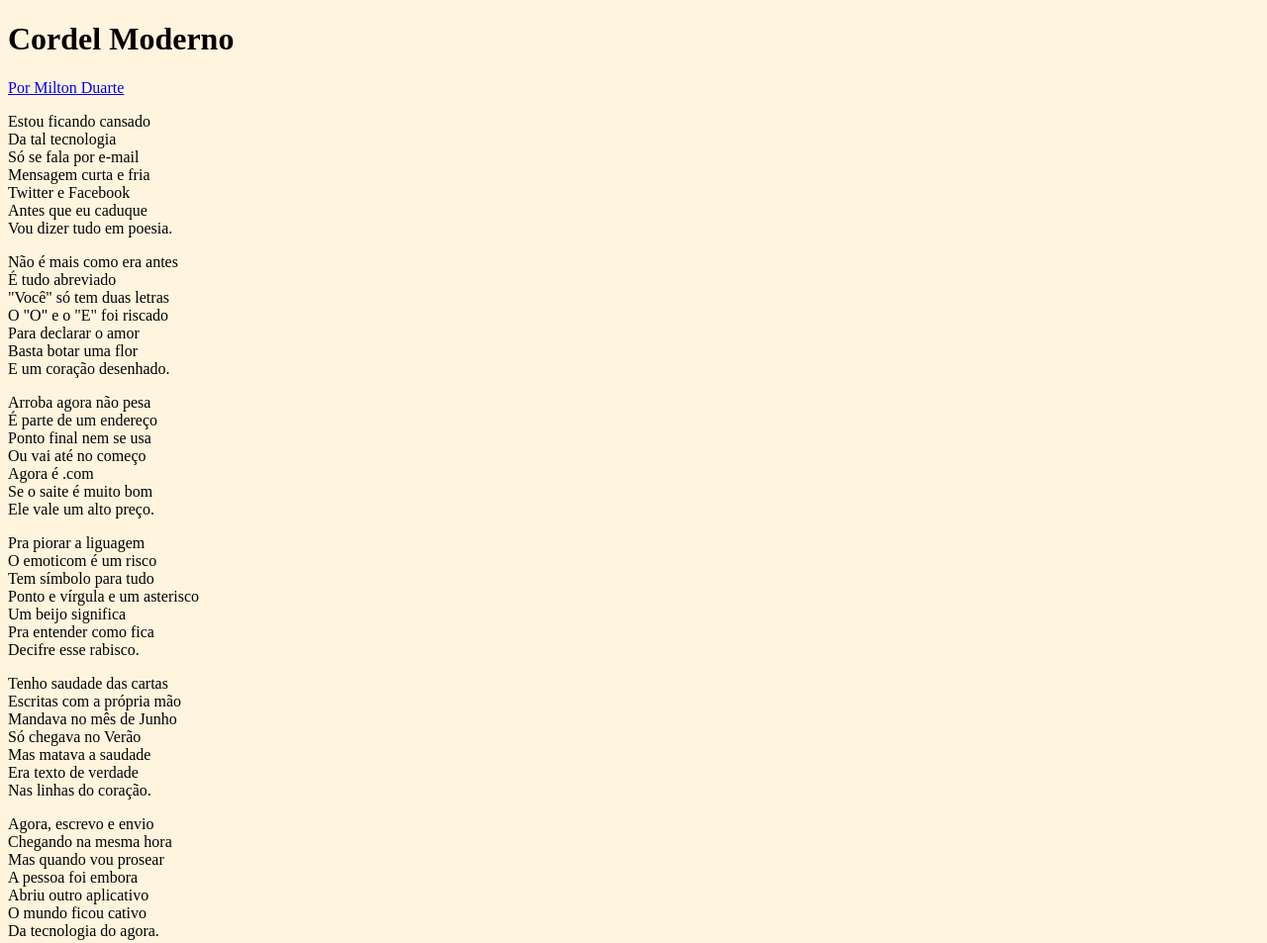
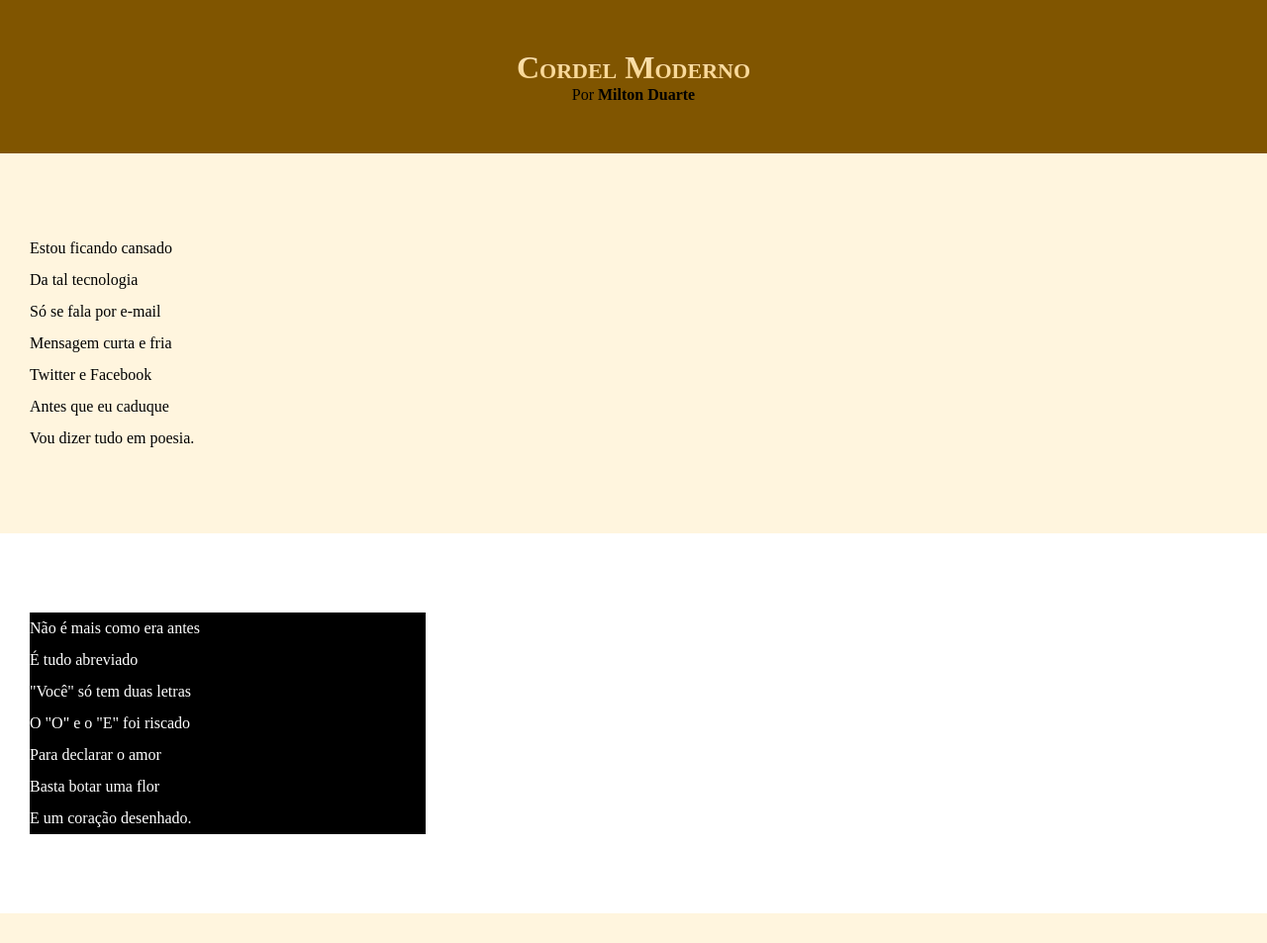
Before and after one commit to giovanadeiro/html-css, a plain HTML site: page Desafios/mod2/d012/index.html in a window 1280 px wide. Shown: the top 953 px of the page at 99% size. Drawn offline with Linux system fonts and the light colour scheme.

Commit message:
atualizando

```diff
--- a/Desafios/mod2/d012/estilo/style .css
+++ /dev/null
@@ -1,5 +0,0 @@
-@charset "UTF-8";
-
-body {
-    background-color: #fff5de;
-}
--- /dev/null
+++ b/Desafios/mod2/d012/estilo/style.css
@@ -0,0 +1,71 @@
+@charset "UTF-8";
+
+* {
+    margin: 0px;
+    padding: 0px;
+}
+
+html, body {
+    min-height: 100%;
+    background-color: #fff5de;
+}
+
+header {
+    background-color: #805500;
+    text-align: center;
+}
+
+header > h1 {
+    padding-top: 50px;
+    font-variant: small-caps;
+}
+
+h1.degrade {
+    background: linear-gradient(to top, #f8d287, #ffffff);
+    -webkit-background-clip: text;
+    background-clip: text;
+    -webkit-text-fill-color: transparent;
+}
+
+header > p {
+    padding-bottom: 50px;
+}
+
+a {
+    color: #000000;
+    text-decoration: none;
+    font-weight: bolder;
+}
+
+a:hover {
+    text-decoration: underline;
+}
+
+section {
+    padding-top: 10vh;
+    padding-bottom: 10vh;
+    line-height: 2em;
+    padding-left: 30px;
+}
+
+section.normal {
+    background-color: #fff5de;
+    color: #000000;
+}
+
+section.imagem {
+    background-color: white;
+    color: #000000;
+}
+
+section.imagem > p {
+    width: 400px;
+  background-color: rgb(0, 0, 0);
+  color: white;
+}
+
+footer {
+    background-color: #805500;
+    text-align: center;
+    padding: 5px;
+}
--- a/Desafios/mod2/d012/index.html
+++ b/Desafios/mod2/d012/index.html
@@ -5,15 +5,15 @@
     <meta name="viewport" content="width=device-width, initial-scale=1.0">
     <title>Cordel Moderno</title>
     <link rel="shortcut icon" href="folha.ico" type="image/x-icon">
-    <link rel="stylesheet" href="estilo/style .css">
+    <link rel="stylesheet" href="estilo/style.css">
 </head>
 <body>
     <header>
-        <h1>Cordel Moderno</h1>
-        <p><a href="https://www.recantodasletras.com.br/poesias/3186743" target="_blank">Por Milton Duarte</a></p>
+        <h1 class="degrade">Cordel Moderno</h1>
+        <p>Por<a href="https://www.recantodasletras.com.br/poesias/3186743" target="_blank"> Milton Duarte</a></p>
     </header>
 
-    <section>
+    <section class="normal">
         <p>
             Estou ficando cansado <br>
             Da tal tecnologia <br>
@@ -25,7 +25,7 @@
         </p>
     </section>
 
-    <section>
+    <section class="imagem">
         <p>
             Não é mais como era antes <br>
             É tudo abreviado <br>
@@ -37,7 +37,7 @@
         </p>
     </section>
 
-    <section>
+    <section class="normal">
         <p>
             Arroba agora não pesa <br>
             É parte de um endereço <br>
@@ -59,7 +59,7 @@
         </p>
     </section>
 
-    <section>
+    <section class="imagem">
         <p>
             Tenho saudade das cartas <br>
             Escritas com a própria mão <br>
@@ -71,7 +71,7 @@
         </p>
     </section>
 
-    <section>
+    <section class="normal">
 
         <p>
             Agora, escrevo e envio <br>
```
